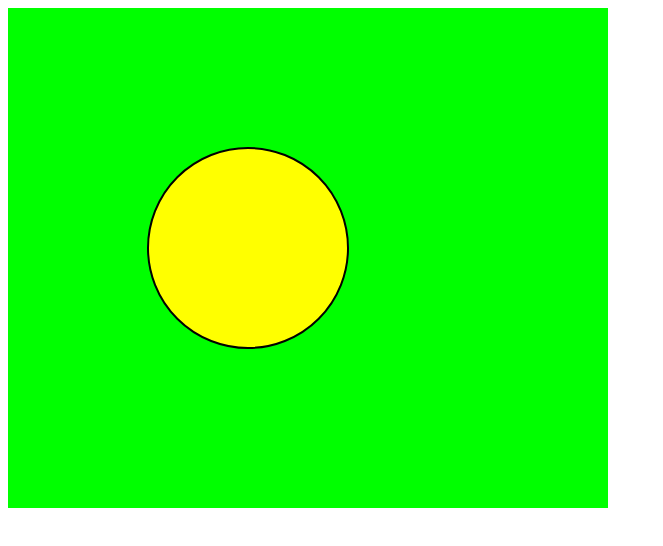
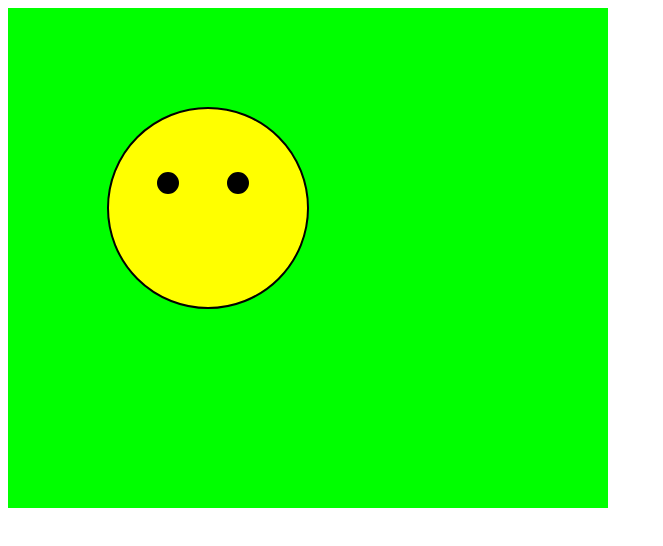
Before and after one commit to sashank786monitrahealth/my_d3_project, a plain HTML site: page project-052-smiley-face/index.html in a window 1280 px wide. Shown: the whole page, without its empty margins (0-663 px from the left). Drawn offline with nearby package versions, Linux system fonts and the light colour scheme.

Commit message:
added eyes

```diff
--- a/project-052-smiley-face/index.html
+++ b/project-052-smiley-face/index.html
@@ -24,20 +24,34 @@
                 .attr("height",height)
                 .style("background-color","lime");
 
-    var svgGroup = svg.append("g").attr("transform","translate(40,40)");
+    var svgGroup = svg.append("g").attr("transform","translate(0,0)");
 
     var circleData = [{
         x:200,
         y:200,
-        radius:100
-    }]
+        radius:100,
+        color:"yellow",
+        },
+        {
+        x:160,
+        y:175,
+        radius:10,
+        color:"black",
+        },
+        {
+        x:230,
+        y:175,
+        radius:10,
+        color:"black",
+        }
+        ]
 
     var circle = svgGroup.selectAll("circle").data(circleData).enter()
                          .append("circle")
-                         .attr("cy",function(d){return d.x;})
-                         .attr("cx",function(d){return d.y;})
+                         .attr("cx",function(d){return d.x;})
+                         .attr("cy",function(d){return d.y;})
                          .attr("r",function(d){return d.radius;})
-                         .attr("fill","yellow")
+                         .attr("fill",function(d){return d.color;})
 </script>
 </body>
 </html>
```
